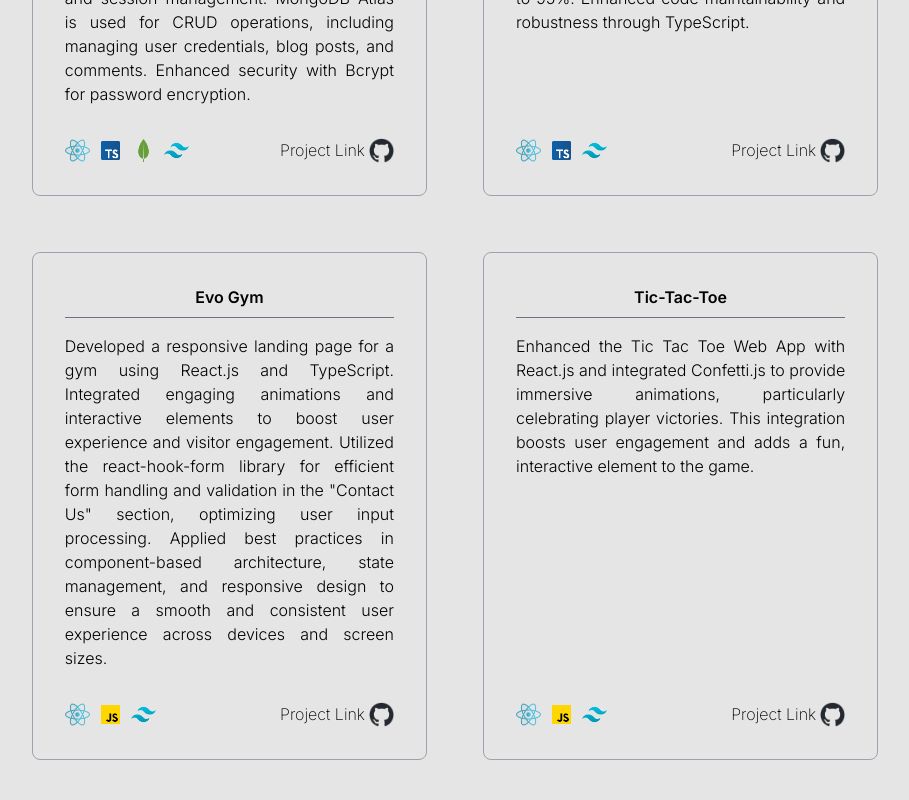
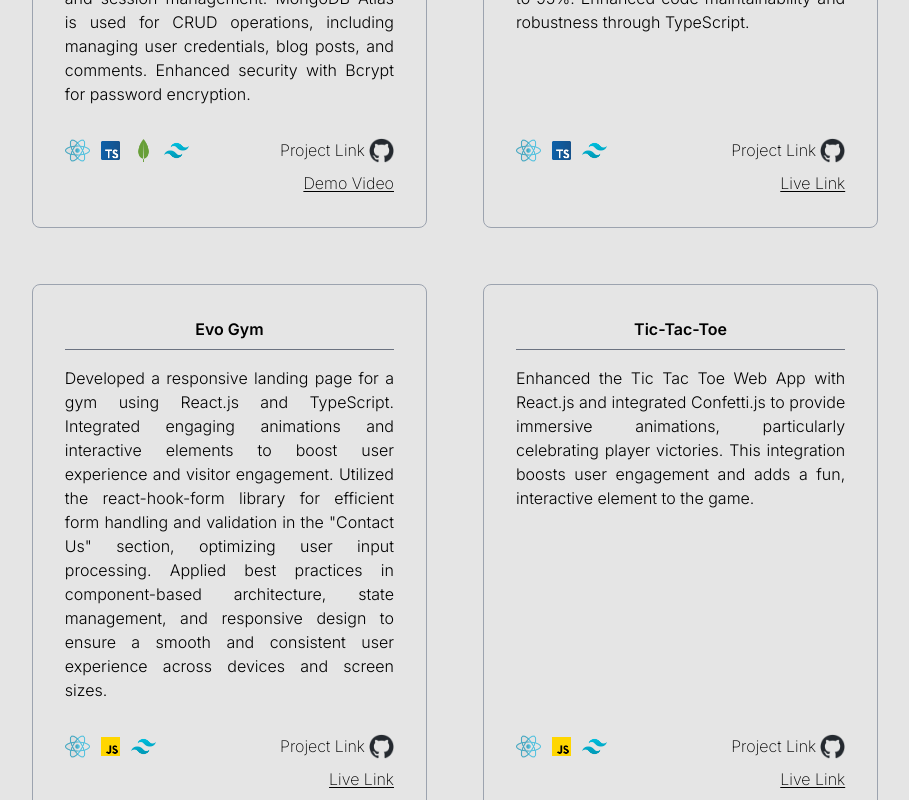
Before and after one commit to SaagarRaj/portfolio-test, a Next.js app: page / in a window 1280 px wide. Shown: the part 2340-3140 px from the top of the page, without its empty margins (185-1094 px from the left). Built offline with nearby package versions, Linux system fonts and the light colour scheme.

Commit message:
minor adjustments projectCard

```diff
--- a/src/Scenes/Experience/index.tsx
+++ b/src/Scenes/Experience/index.tsx
@@ -24,7 +24,7 @@ const Experience = ({ ExpObj }: Props) => {
                             <button
                                 key={index}
                                 onClick={() => handleButtonClick(index)}
-                                className="w-full p-4 mb-2 last:mb-0 focus:border-l-2 focus:border-l-custom-blue focus:bg-white"
+                                className="w-full p-4 mb-2 focus:border-b-custom-blue  focus:bg-white hover:bg-white "
                             >
                                 {button.name}
                             </button>
--- a/src/Scenes/Projects/index.tsx
+++ b/src/Scenes/Projects/index.tsx
@@ -13,7 +13,7 @@ const Project: React.FC<ExperimentProps> = ({ content }) => {
                 <SectionTitle number="03." title="Projects" />
                 <div className="grid grid-flow-row grid-cols-1 md:grid-cols-2 gap-6 w-[90%] mx-auto mt-4">
                     {content.map((project, index) => (
-                        <ProjectCard key={index} title={project.title} description={project.description} techUsed={project.techUsed} projectLink={project.projectLink} />
+                        <ProjectCard key={index} title={project.title} description={project.description} techUsed={project.techUsed} projectLink={project.projectLink} liveLink={project.liveLink} DemoVideo={project.DemoVideo} />
                     ))}
                 </div>
             </div>
--- a/src/Shared/Components/ProjectCard/index.tsx
+++ b/src/Shared/Components/ProjectCard/index.tsx
@@ -29,9 +29,11 @@ type Props = {
     description: string,
     techUsed: string[],
     projectLink: string,
+    liveLink?: string,
+    DemoVideo?: string
 }
 
-const ProjectCard = ({ title, description, techUsed, projectLink }: Props) => {
+const ProjectCard = ({ title, description, techUsed, projectLink, liveLink, DemoVideo }: Props) => {
     return (
         <div className="flex flex-col items-start justify-between m-4 border border-gray-400 rounded-lg p-4">
             <div>
@@ -64,12 +66,26 @@ const ProjectCard = ({ title, description, techUsed, projectLink }: Props) => {
                 </div>
 
                 {/* Project Link */}
-                <div className="flex items-center gap-2">
+                <div className="flex flex-col md:items-end items-center gap-2">
 
                     <a href={projectLink} className="flex gap-1" target="_blank" rel="noopener noreferrer">
                         <span className="font-extralight">Project Link</span>
                         <Image className="cursor-pointer" src={icons.githubIcon} height={25} width={25} alt="GitHub icon" />
                     </a>
+
+                    {liveLink && (
+                        <a href={liveLink} className="flex gap-1" target="_blank" rel="noopener noreferrer">
+                            <span className="font-extralight underline underline-offset-2">Live Link</span>
+                        </a>
+                    )}
+
+                    {DemoVideo && (
+                        <a href={liveLink} className="flex gap-1" target="_blank" rel="noopener noreferrer">
+                            <span className="font-extralight underline underline-offset-2">Demo Video</span>
+                        </a>
+                    )}
+
+
                 </div>
             </div>
 
--- a/src/Shared/Types/types.ts
+++ b/src/Shared/Types/types.ts
@@ -22,4 +22,6 @@ export type ProjectObjectType = {
   description: string;
   techUsed: string[];
   projectLink: string;
+  liveLink?: string;
+  DemoVideo?: string;
 };
--- a/src/app/page.tsx
+++ b/src/app/page.tsx
@@ -42,25 +42,29 @@ export default function Home() {
       title: "Blog Market",
       description: "Developed a Blog app featuring a sleek user interface using React.js and Tailwind CSS. The frontend integrates seamlessly with a Node.js backend, utilizing Axios for API fetching and Multer for image storage. Implemented JWT for user authentication and session management. MongoDB Atlas is used for CRUD operations, including managing user credentials, blog posts, and comments. Enhanced security with Bcrypt for password encryption.",
       techUsed: ["react", "typescript", "mongodb", "tailwind"],
-      projectLink: "https://github.com/SaagarRaj/React-BlogApp"
+      projectLink: "https://github.com/SaagarRaj/React-BlogApp",
+      DemoVideo: "https://www.youtube.com/watch?v=4Nw3wKFp2cM"
     },
     {
       title: "Weather App",
       description: "Created a modern and responsive frontend using Next.js and React.js, optimized for various screen sizes. Utilized the Weather API to fetch real-time data including temperature, wind speed, humidity, and air pressure, with reliability ranging from 90% to 95%. Enhanced code maintainability and robustness through TypeScript.",
       techUsed: ["react", "typescript", "tailwind"],
-      projectLink: "https://github.com/SaagarRaj/Nextjs-WeatherApp"
+      projectLink: "https://github.com/SaagarRaj/Nextjs-WeatherApp",
+      liveLink: "https://nextjs-weather-app-4s5k.vercel.app/"
     },
     {
       title: "Evo Gym",
       description: `Developed a responsive landing page for a gym using React.js and TypeScript. Integrated engaging animations and interactive elements to boost user experience and visitor engagement. Utilized the react-hook-form library for efficient form handling and validation in the "Contact Us" section, optimizing user input processing. Applied best practices in component-based architecture, state management, and responsive design to ensure a smooth and consistent user experience across devices and screen sizes.`,
       techUsed: ["react", "javascript", "tailwind"],
-      projectLink: "https://github.com/SaagarRaj/ gym-app"
+      projectLink: "https://github.com/SaagarRaj/ gym-app",
+      liveLink: 'https://gym-app-five-beryl.vercel.app/'
     },
     {
       title: "Tic-Tac-Toe",
       description: `Enhanced the Tic Tac Toe Web App with React.js and integrated Confetti.js to provide immersive animations, particularly celebrating player victories. This integration boosts user engagement and adds a fun, interactive element to the game.`,
       techUsed: ["react", "javascript", "tailwind"],
-      projectLink: "https://github.com/SaagarRaj/TicTacToe"
+      projectLink: "https://github.com/SaagarRaj/TicTacToe",
+      liveLink: "https://tic-tac-toe-seven-lemon.vercel.app/"
     },
     {
       title: "BitTrade",
@@ -72,7 +76,8 @@ export default function Home() {
       title: "Sorting Visualizer",
       description: `Developed a Sorting Visualizer app to showcase various sorting algorithms (bubble, quick, merge, insertion, selection). Implemented the frontend using React and TypeScript, allowing users to visualize and interact with the sorting process. Added functionality for users to adjust the speed of the visualizer for a customized experience.`,
       techUsed: ["react", "typescript", "tailwind"],
-      projectLink: "https://github.com/SaagarRaj/SortingVisualizer-NEXT"
+      projectLink: "https://github.com/SaagarRaj/SortingVisualizer-NEXT",
+      liveLink: 'https://sorting-visualizer-next-beta.vercel.app/'
     },
     {
       title: "Emotion Detection Model",
@@ -102,7 +107,7 @@ export default function Home() {
   useEffect(() => {
     const timer = setTimeout(() => { setShowSplash(false) }, 3000);
     return () => clearTimeout(timer);
-  }, [])
+  }, [1])
 
 
   return (
```
